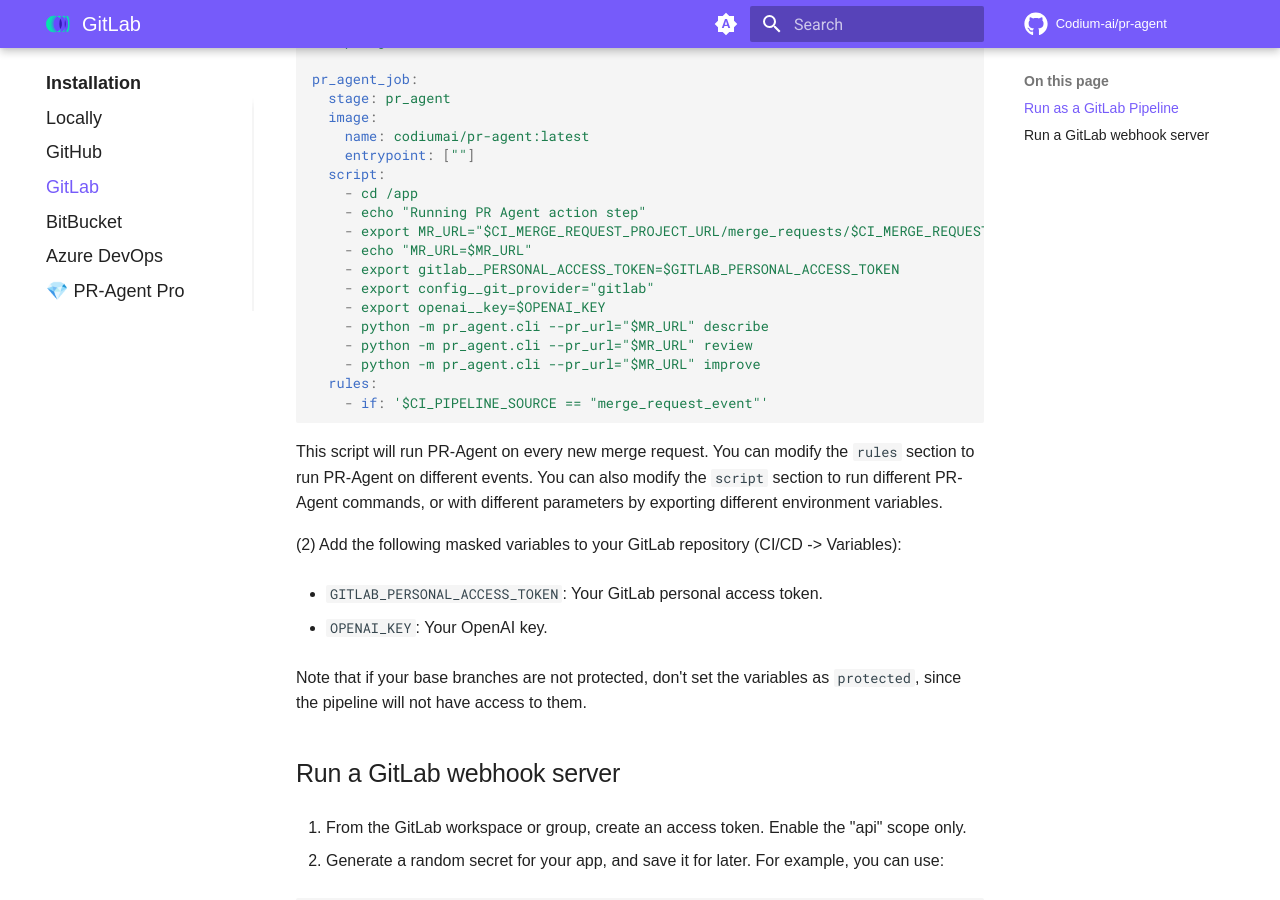
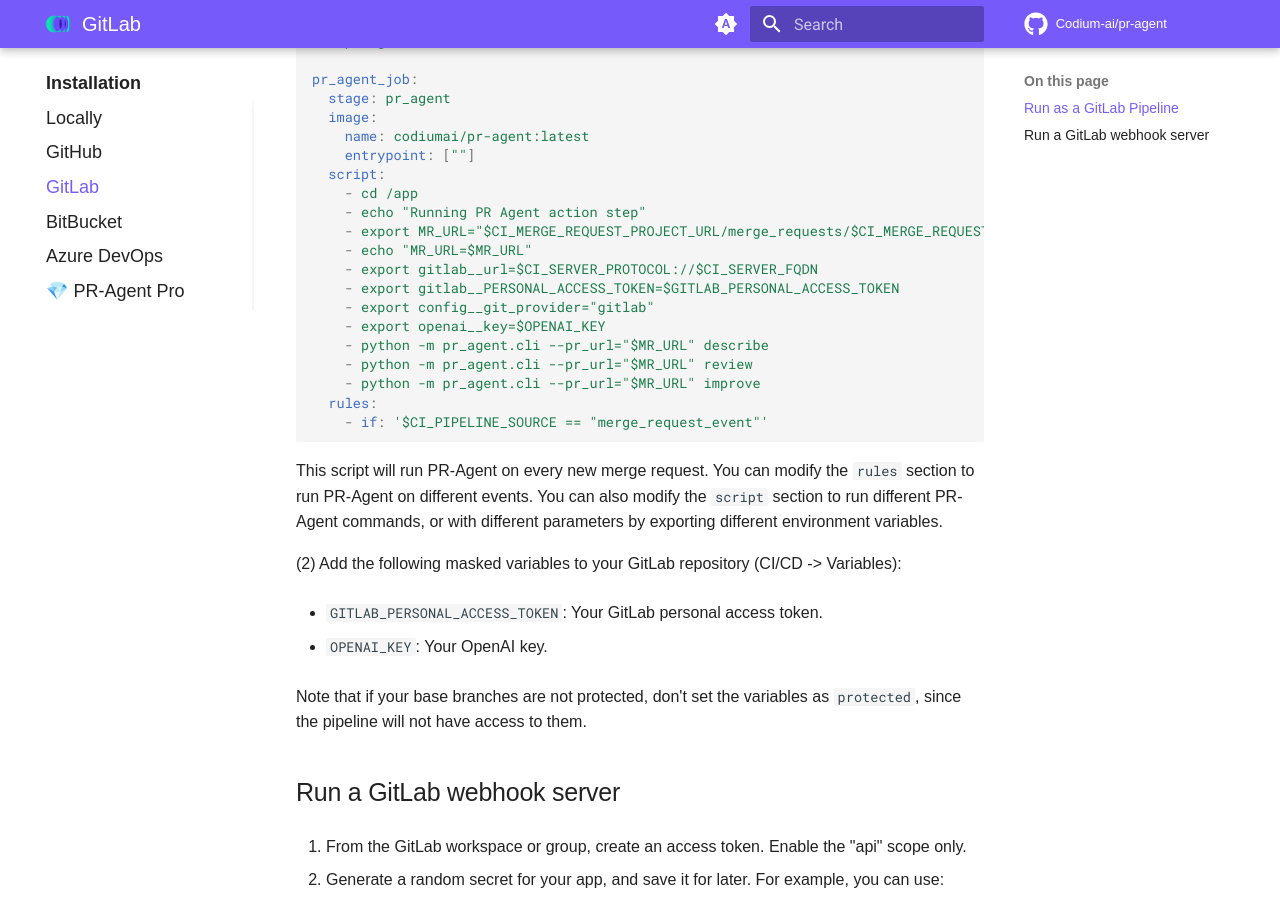
Before and after one commit to Codium-ai/pr-agent, an MkDocs documentation site: the page built from docs/docs/installation/gitlab.md, in a window 1280 px wide and 900 px high, scrolled down 385 px. Built offline with MkDocs 1.6.1 and Material for MkDocs 9.7.7, drawn with Linux system fonts in a browser that asks for light colours; comment, search, counter and statistics services are not loaded.

Commit message:
docs: improve GitLab installation instruction
This commit adds a missing `export` instruction that is required mainly
for self-hosted GitLab installations.

```diff
--- a/docs/docs/installation/gitlab.md
+++ b/docs/docs/installation/gitlab.md
@@ -16,6 +16,7 @@ pr_agent_job:
     - echo "Running PR Agent action step"
     - export MR_URL="$CI_MERGE_REQUEST_PROJECT_URL/merge_requests/$CI_MERGE_REQUEST_IID"
     - echo "MR_URL=$MR_URL"
+    - export gitlab__url=$CI_SERVER_PROTOCOL://$CI_SERVER_FQDN
     - export gitlab__PERSONAL_ACCESS_TOKEN=$GITLAB_PERSONAL_ACCESS_TOKEN
     - export config__git_provider="gitlab"
     - export openai__key=$OPENAI_KEY
```
